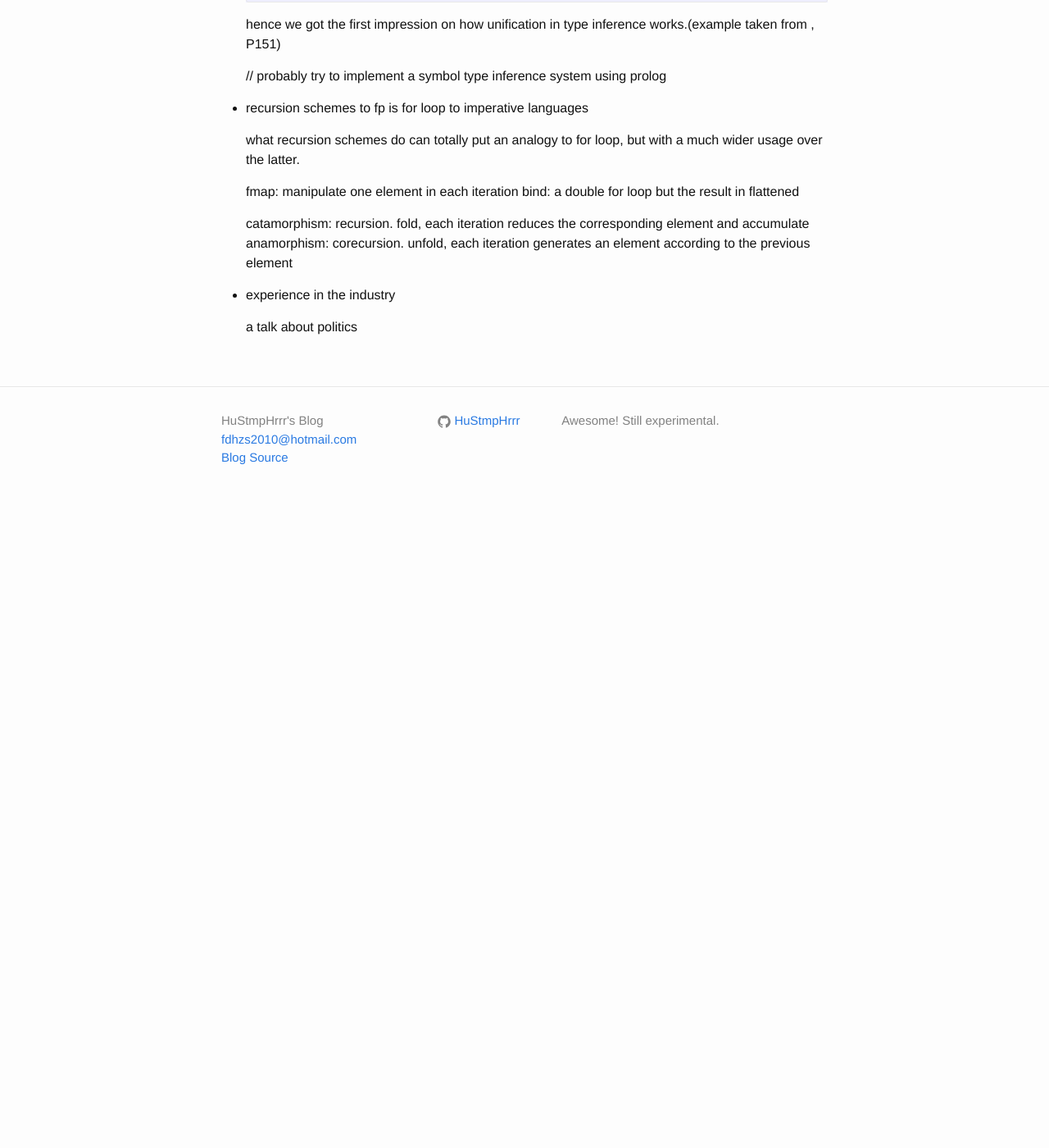
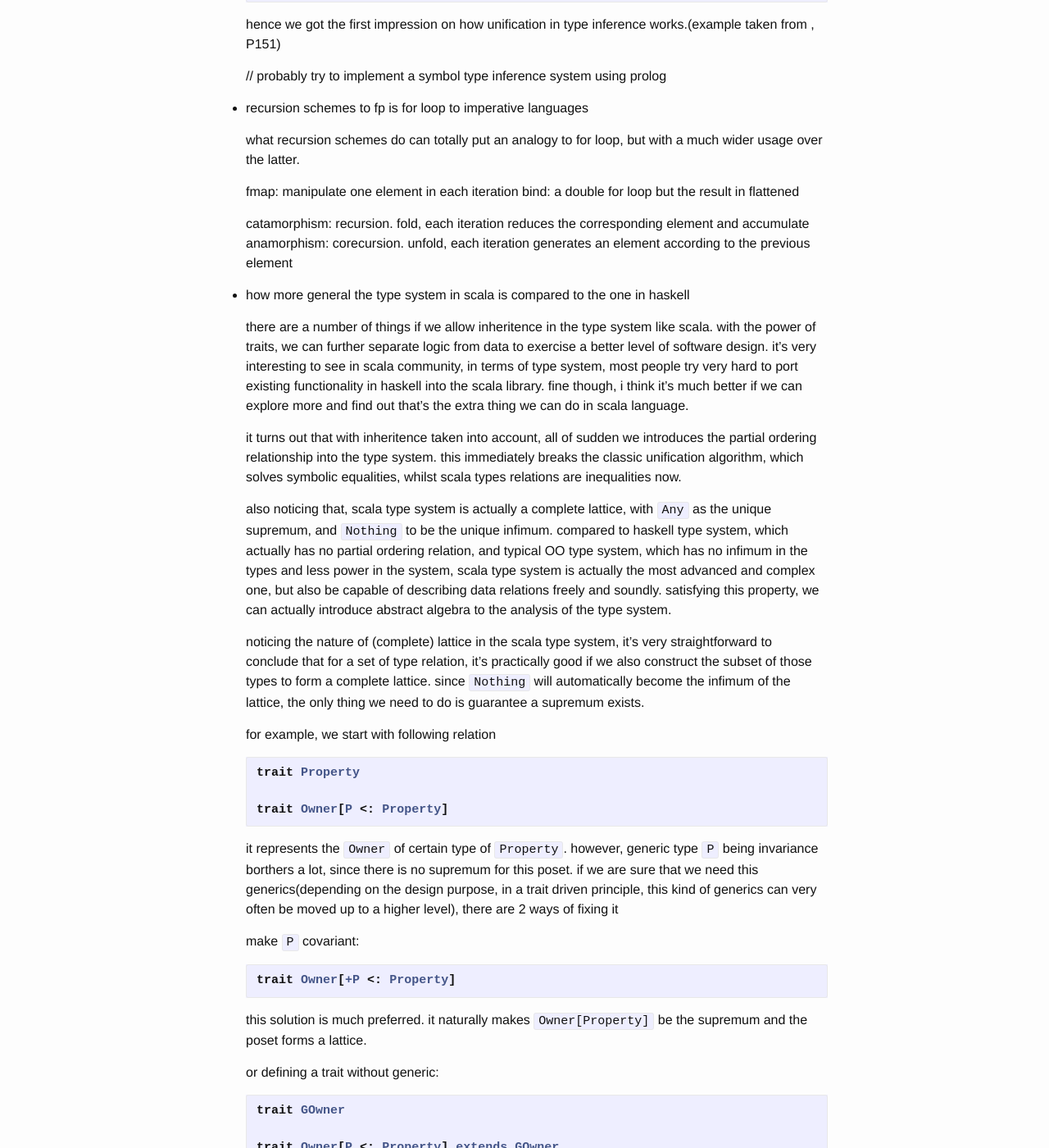
Before and after one commit to HuStmpHrrr/HuStmpHrrr.github.io, a Jekyll site: the page built from TODO.markdown, in a window 1280 px wide and 1400 px high, scrolled down 4036 px. Shown: the whole window at 82% size. Built offline with Jekyll 4.4.1, drawn with Linux system fonts in a browser that asks for light colours; nearby versions of some CDN libraries; before the commit the page ends 4666 px from its top, so only the background shows below that; some of the changed text lies outside the part shown.

Commit message:
add a todo

````diff
--- a/TODO.markdown
+++ b/TODO.markdown
@@ -216,6 +216,65 @@ A list of todo topics
   catamorphism: recursion. fold, each iteration reduces the corresponding element and accumulate
   anamorphism: corecursion. unfold, each iteration generates an element according to the previous element
 
+* how more general the type system in scala is compared to the one in haskell
+
+  there are a number of things if we allow inheritence in the type system like scala. with the power of traits,
+  we can further separate logic from data to exercise a better level of software design. it's very interesting to see
+  in scala community, in terms of type system, most people try very hard to port existing functionality in haskell into
+  the scala library. fine though, i think it's much better if we can explore more and find out that's the extra thing
+  we can do in scala language.
+
+  it turns out that with inheritence taken into account, all of sudden we introduces the partial ordering relationship
+  into the type system. this immediately breaks the classic unification algorithm, which solves symbolic equalities,
+  whilst scala types relations are inequalities now.
+
+  also noticing that, scala type system is actually a complete lattice, with `Any` as the unique supremum, and `Nothing`
+  to be the unique infimum. compared to haskell type system, which actually has no partial ordering relation, and typical
+  OO type system, which has no infimum in the types and less power in the system, scala type system is actually the most
+  advanced and complex one, but also be capable of describing data relations freely and soundly. satisfying this property,
+  we can actually introduce abstract algebra to the analysis of the type system.
+
+  noticing the nature of (complete) lattice in the scala type system, it's very straightforward to conclude that for
+  a set of type relation, it's practically good if we also construct the subset of those types to form a complete lattice.
+  since `Nothing` will automatically become the infimum of the lattice, the only thing we need to do is guarantee a
+  supremum exists.
+
+  for example, we start with following relation
+
+  ```scala
+  trait Property
+
+  trait Owner[P <: Property]
+  ```
+  it represents the `Owner` of certain type of `Property`. however, generic type `P` being invariance borthers a lot, since
+  there is no supremum for this poset. if we are sure that we need this generics(depending on the design purpose, in a trait
+  driven principle, this kind of generics can very often be moved up to a higher level), there are 2 ways of fixing it
+
+  make `P` covariant:
+
+  ```scala
+  trait Owner[+P <: Property]
+  ```
+
+  this solution is much preferred. it naturally makes `Owner[Property]` be the supremum and the poset forms a lattice.
+
+  or defining a trait without generic:
+
+  ```scala
+  trait GOwner
+
+  trait Owner[P <: Property] extends GOwner
+  ```
+
+  but this solution indicates a problem. what prevents us from making `P` covariant is probably it's used somewhere in a contravariant
+  position. this sets a flag for design flaw, since `GOwner` is most likely very useless, probably just to introduce a supremum. It's
+  very helpful to use some mathematical principle to verify the design and overlap theory and the practice.
+
+
+  that said, it's not necessary to say we must have complete lattice in our type relations but just preferred. sometimes it's a complex
+  tradeoff. e.g. `Set[C]` is invariant as `C` appears in a contravariant position. so which one you prefer, guarding checking the existence
+  of a totally unrelated object in a set, or allow `Set[C]` being able to perform upcast? this is reality. this is life. life is so hard.
+
 
 * experience in the industry
 
````
